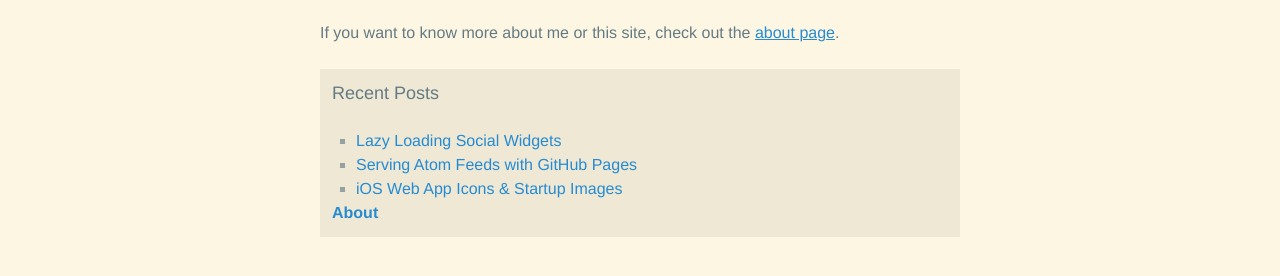
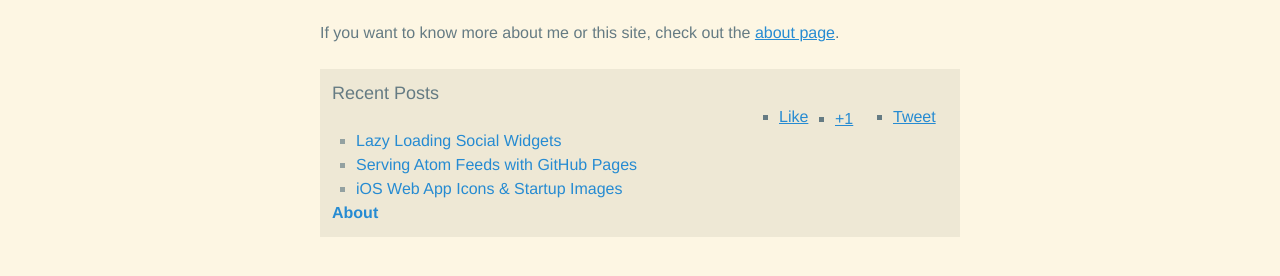
Before and after one commit to tfausak/tfausak.github.io, a Jekyll site: the page built from _posts/2011-10-23-hello-world.md, in a window 1280 px wide. Shown: the part 487-763 px from the top of the page. Built offline with Jekyll 4.4.1, drawn with Linux system fonts in a browser that asks for light colours; comment, search, counter and statistics services are not loaded.

Commit message:
Add fallback to social widget markup.
Users that browse with JavaScript disabled aren't able to use the
like, +1, or tweet buttons.

```diff
--- a/_layouts/post.html
+++ b/_layouts/post.html
@@ -16,17 +16,26 @@ layout: base
 </article>
 
 <footer class="footer">
-    <div class="social-widgets">
-        <div class="social-widget facebook-widget">
-            <div class="fb-like" data-send="false" data-layout="box_count"></div>
-        </div>
-        <div class="social-widget google-widget">
+    <ul class="social-widgets">
+        <li class="social-widget facebook-widget">
+            <a href="//www.facebook.com/sharer/sharer.php?u={{ page.url }}" id="facebook-widget">
+                Like
+            </a>
+            <div class="fb-like" data-send="false" data-layout="box_count" id="facebook-widget"></div>
+        </li>
+        <li class="social-widget google-widget">
+            <a href="//plus.google.com/_/+1/confirm?url={{ page.url }}" id="google-widget">
+                +1
+            </a>
             <div class="g-plusone" data-size="tall"></div>
-        </div>
-        <div class="social-widget twitter-widget">
+        </li>
+        <li class="social-widget twitter-widget">
+            <a href="//twitter.com/intent/tweet?url={{ page.url }}&text={{ page.title }}&related=taylorfausak" id="twitter-widget">
+                Tweet
+            </a>
             <a href="https://twitter.com/share" class="twitter-share-button" data-count="vertical" data-related="taylorfausak" data-url="{{ site.url }}{{ page.url }}"></a>
-        </div>
-    </div>
+        </li>
+    </ul>
 
     <h2>Recent Posts</h2>
 
```
